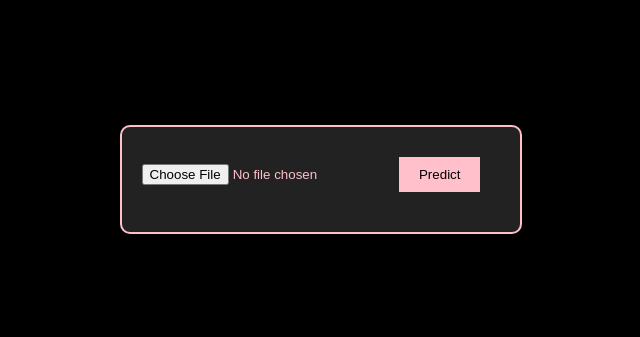
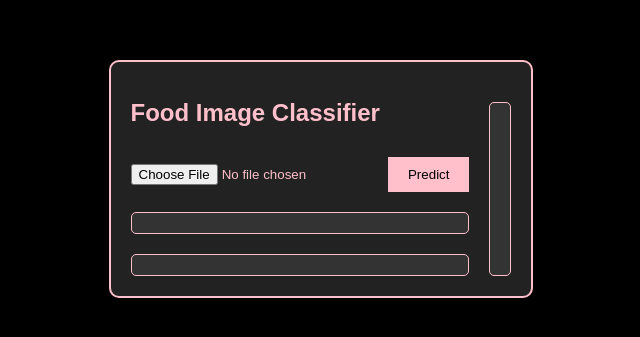
Before and after one commit to Sakibyash/food-image-classifier, a plain HTML site: page index.html in a window 1280 px wide. Shown: the part 221-558 px from the top of the page, without its empty margins (319-959 px from the left). Drawn offline with nearby package versions, Linux system fonts and the light colour scheme.

Commit message:
index.html

```diff
--- a/index.html
+++ b/index.html
@@ -6,17 +6,18 @@
     <title>Food Image Classifier</title>
     <link rel="stylesheet" href="style.css">
     <script src="https://cdn.jsdelivr.net/npm/axios/dist/axios.min.js"></script>
-    <script src="app.js" defer></script>
+    <script defer src="app.js"></script>
 </head>
 <body>
     <div class="container">
         <div class="left-side">
-            <input type="file" id="imageUpload" onchange="previewImage()">
+            <h1>Food Image Classifier</h1>
+            <input type="file" id="imageUpload" accept="image/*" onchange="previewImage()">
             <button onclick="predict()">Predict</button>
-            <div id="result"></div>
-            <div id="imagePreview"></div>
+            <div id="imagePreview" class="box"></div>
+            <div id="result" class="box"></div>
         </div>
-        <div class="right-side" id="dish-details"></div>
+        <div id="dish-details-box" class="right-side"></div>
     </div>
 </body>
 </html>
```
